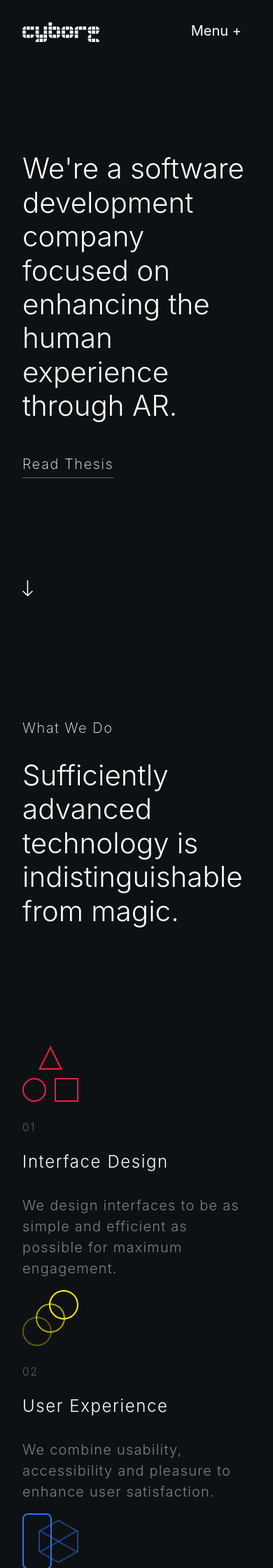
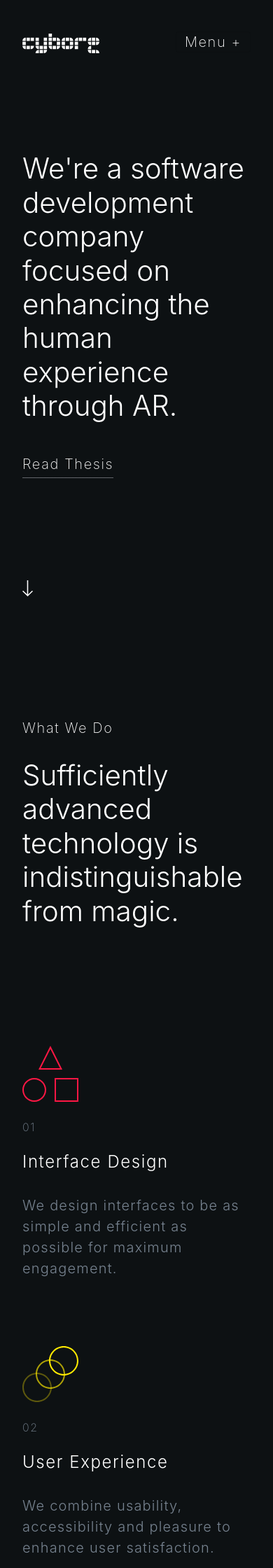
Before and after one commit to kevinthecyborg/cyborg.ai, a Jekyll site: the page built from index.html, in a window 390 px wide. Shown: the top 2240 px of the page at 70% size. Built offline with Jekyll 4.4.1, drawn with Linux system fonts in a browser that asks for light colours.

Commit message:
additional responsive tweaks

```diff
--- a/_includes/custom-jquery.html
+++ b/_includes/custom-jquery.html
@@ -9,7 +9,7 @@
     var clicks = true;
     $('.navbar-toggler').click(function() {
       if (clicks) {
-        $(".navbar-toggler").html('Close x');
+        $(".navbar-toggler").html('Close ×');
         clicks = false;
       } else {
         $(".navbar-toggler").html('Menu +');
--- a/_sass/_responsive.scss
+++ b/_sass/_responsive.scss
@@ -40,10 +40,14 @@
 // MOBILE
 @media screen and (max-width: 767px) {
   .navbar {
-    padding: 1.5rem 2rem;
+    padding: 2.5rem 2rem;
   }
   .navbar-light .navbar-toggler {
     color: $white;
+    font-weight: 200;
+    font-size: 1.25rem;
+    letter-spacing: .1rem;
+    transition: .25s;
   }
   .navbar-collapse.collapse.show {
     background: $dark;
@@ -86,6 +90,17 @@
 
     .copyright-text {
       margin-bottom: 2.5rem;
+      display: block;
+    }
+  }
+  .row.v-margin-col-fix {
+    .col-sm-4,
+    .col-md-4 {
+      margin-top: 5rem;
+
+      &:first-child {
+        margin-top: 0;
+      }
     }
   }
   .visible-mobile {
--- a/index.html
+++ b/index.html
@@ -24,7 +24,7 @@ title: Cyborg Corp - Forward-thinking software
         <h2 class="display-3">Sufficiently advanced technology is indistinguishable from magic.</h1>
       </div>
     </div>
-    <div class="row mt-10">
+    <div class="row mt-10 v-margin-col-fix">
       <div class="col-sm-4" data-aos="fade-up" data-aos-offset="200">
         {%- include svg-id-80x80.html -%}
         <span class="hero-header small muted block mt-4">01</span>
@@ -60,7 +60,7 @@ title: Cyborg Corp - Forward-thinking software
         <h2 class="display-3">Latest Entries</h1>
       </div>
     </div>
-    <div class="row mt-8 grid">
+    <div class="row mt-8 grid v-margin-col-fix">
       {%- include latest-three-entries-grid.html -%}
     </div>
   </section>
--- a/journal/index.html
+++ b/journal/index.html
@@ -21,7 +21,7 @@ title: Cyborg Corp - Journal
     {% for post in site.posts %}
       {% assign loopIndex = forloop.index | modulo: 3 %}
         {% if loopIndex == 1 %}
-          <div class="row grid-row">
+          <div class="row grid-row v-margin-col-fix">
         {% endif %}
             <div class="col-md-4" data-aos="fade-up" data-aos-offset="200">
               <div class="transition-3d-hover">
```
